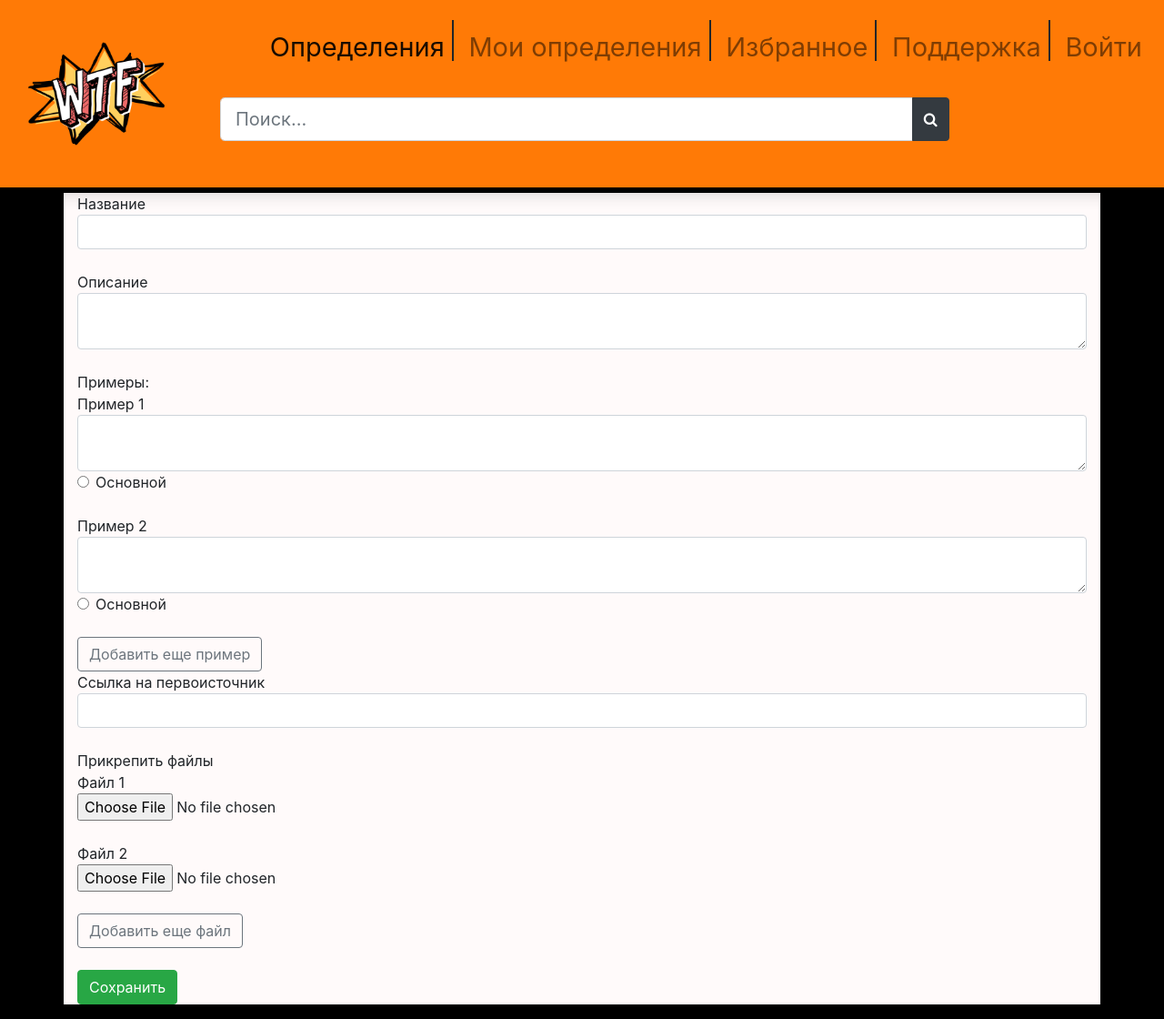
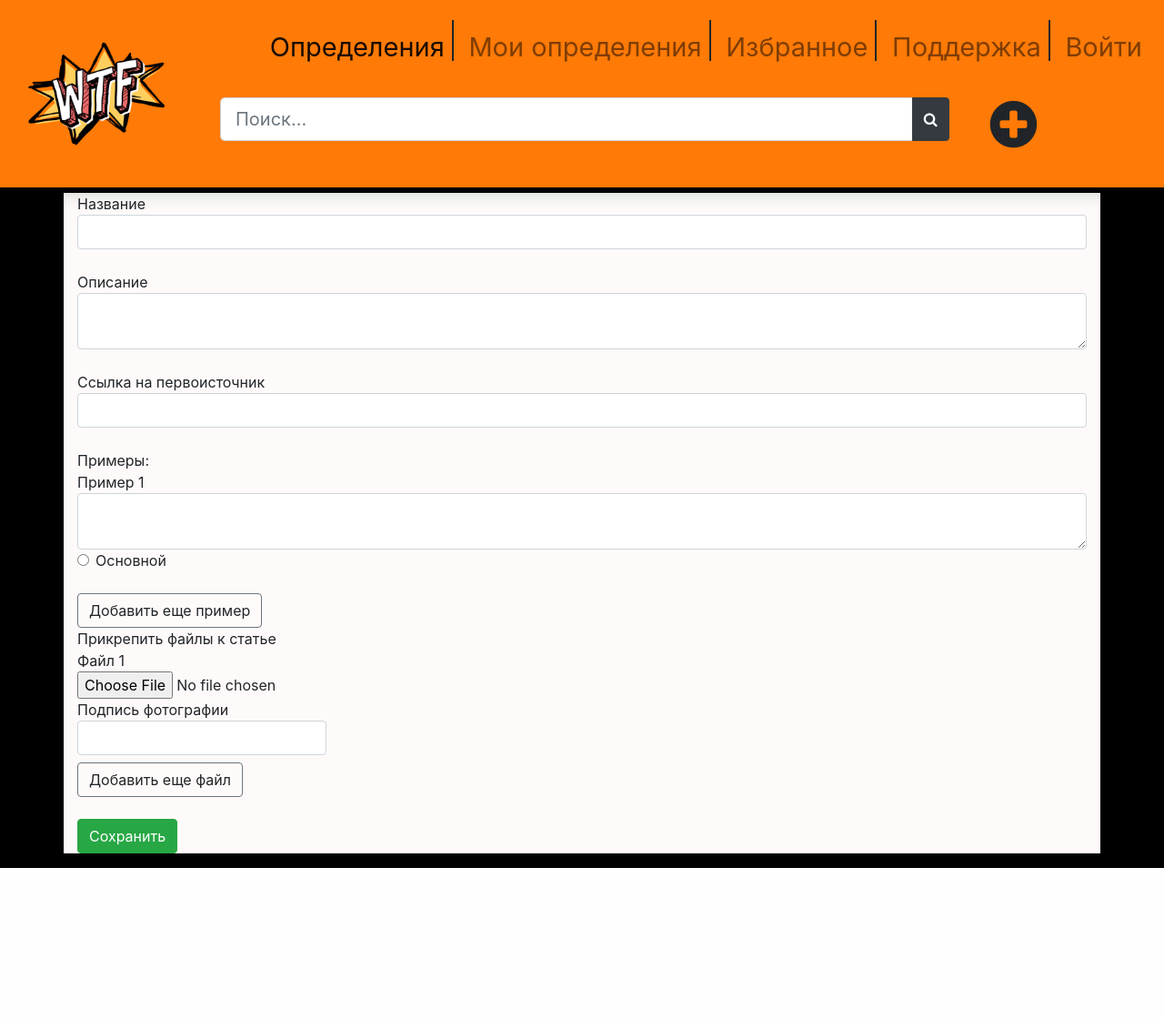
Before and after one commit to Korgutlova/urban_dictionary, a Django app: page /urban/definition/ in a window 1280 px wide. Shown: the whole page at 91% size. After the commit the page ends 954 px from the top, so only its background shows below. Run offline with Django 3.2, Linux system fonts and the light colour scheme; some libraries are stand-ins or nearby versions.

Commit message:
added files for article

```diff
--- a/templates/website/base/base_page.html
+++ b/templates/website/base/base_page.html
@@ -74,11 +74,14 @@
                     </div>
                 </form>
             </li>
+            <li class="nav-item active col-md-12">
+                    <a id="create_icon" href="{% url "website:create_definition" %}" style="color: inherit; font-size: 60px"><i class="fa fa-plus-circle"></i></a>
+            </li>
         </ul>
     </div>
 </nav>
 <div class="main">
-    <div class="container" >
+    <div class="container">
         {% block content %}
             <div style="margin: 30px">
                 <br>
--- a/templates/website/definition/create_definition.html
+++ b/templates/website/definition/create_definition.html
@@ -1,35 +1,59 @@
 {% extends 'website/base/base_page.html' %}
 {% block content %}
-    <form method="post" action="{% url 'website:create_definition' %}">
+    <form method="post" action="{% url 'website:create_definition' %}" enctype="multipart/form-data">
         {% csrf_token %}
         Название<input type="text" name="name" class="form-control"><br>
         Описание<textarea name="description" class="form-control"></textarea><br>
+        Ссылка на первоисточник<input name="source" class="form-control" type="text"><br>
         Примеры:<br>
+        <div class="example">
             Пример 1<textarea name="examples" class="form-control"></textarea>
             <div class="form-check">
                 <label class="form-check-label">
                     <input type="radio" class="form-check-input" name="primary" value="0">Основной
                 </label>
             </div>
-        <br>
-        Пример 2<textarea name="examples" class="form-control"></textarea>
-        <div class="form-check">
-            <label class="form-check-label">
-                <input type="radio" class="form-check-input" name="primary" value="1">Основной
-            </label>
         </div>
         <br>
-        <button id="add_example" class="btn btn-outline-secondary">Добавить еще пример</button>
+        <a id="add_example" class="btn btn-outline-secondary">Добавить еще пример</a>
         <br>
-        Ссылка на первоисточник<input name="source" class="form-control" type="text"><br>
-        Прикрепить файлы <br>
-        Файл 1 <input class="form-control-file" type="file" name="upload_data"><br>
-        Файл 2 <input class="form-control-file" type="file" name="upload_data"><br>
-        <button id="add_file" class="btn btn-outline-secondary">Добавить еще файл</button>
+        Прикрепить файлы к статье
+        <div class="file">
+             Файл 1 <input class="form-control-file" type="file" name="upload_data">
+            <label> Подпись фотографии
+                <input name="header" class="form-control" type="text">
+            </label><br>
+        </div>
+
+        <a id="add_file" class="btn btn-outline-secondary">Добавить еще файл</a>
         <br><br>
-        <button class="btn btn-success" type="submit">Сохранить</button>
+        <input class="btn btn-success" type="submit" value="Сохранить"/>
     </form>
 {% endblock %}
 {% block script %}
-    {#    TO DO: create method for dynamic created fields #}
+    <script>
+        $(document).ready(function () {
+            $("#add_example").click(function () {
+                var count = $(".example").length;
+                $(".example:last").after("<div class=\"example\">\n" +
+                    "            Пример " + (count + 1) + " <textarea name=\"examples\" class=\"form-control\"></textarea>\n" +
+                    "            <div class=\"form-check\">\n" +
+                    "                <label class=\"form-check-label\">\n" +
+                    "                    <input type=\"radio\" class=\"form-check-input\" name=\"primary\" value=\"" + count + "\">Основной\n" +
+                    "                </label>\n" +
+                    "            </div>\n" +
+                    "            <br>\n" +
+                    "        </div>");
+            });
+            $("#add_file").click(function () {
+                var count = $(".file").length + 1;
+                $(".file:last").after("<div class=\"file\">\n" +
+                    "             Файл " + count + "<input class=\"form-control-file\" type=\"file\" name=\"upload_data\">\n" +
+                    "            <label> Подпись фотографии\n" +
+                    "                <input name=\"header\" class=\"form-control\" type=\"text\">\n" +
+                    "            </label><br>\n" +
+                    "        </div>");
+            });
+        });
+    </script>
 {% endblock %}
--- a/urban_dictionary/settings.py
+++ b/urban_dictionary/settings.py
@@ -146,3 +146,7 @@ EMAIL_HOST_USER = env('EMAIL_ADDRESS')
 EMAIL_HOST_PASSWORD = env('EMAIL_PASSWORD')
 EMAIL_USE_TLS = True
 DEFAULT_FROM_EMAIL = 'Современный Словарь'
+
+MEDIA_URL = '/media/'
+
+MEDIA_ROOT = os.path.join(BASE_DIR, 'media')
--- a/website/views.py
+++ b/website/views.py
@@ -1,10 +1,13 @@
+import time
+
 from django.contrib.auth.decorators import login_required
+from django.core.files.storage import FileSystemStorage
 from django.db import transaction
 from django.http import HttpResponse
 from django.shortcuts import render, redirect
 
 from website.forms import EditUserForm, EditProfileForm
-from website.models import Definition, Term, CustomUser, Example
+from website.models import Definition, Term, CustomUser, Example, UploadData
 
 # Create your views here.
 from django.views import View
@@ -46,6 +49,7 @@ def update_profile(request):
 
 def page_create_definition(request):
     if request.method == 'POST':
+        # TODO проверка на уникальность
         term = Term(name=request.POST["name"])
         term.save()
         definition = Definition(term=term, description=request.POST["description"],
@@ -58,6 +62,14 @@ def page_create_definition(request):
         for i, ex in enumerate(examples):
             example = Example(example=ex, primary=True if primary == i else False, definition=definition)
             example.save()
+        for f, h in zip(request.FILES.getlist("upload_data"), request.POST.getlist("header")):
+            print(f)
+            link_file = "%s/%s/%s.%s" % (definition.author.id, definition.id, int(time.time() * 1000), f.name.split(".")[1])
+            print(link_file)
+            fs = FileSystemStorage()
+            filename = fs.save(link_file, f)
+            u = UploadData(header_for_file=h, definition=definition, image=filename)
+            u.save()
         return redirect("website:definition", definition.id)
     return render(request, "website/definition/create_definition.html", {})
 
```
Also changed, not shown: media/3/21/1575101512132.jpg (added). Lines whose indentation alone changed are shown as unchanged.
